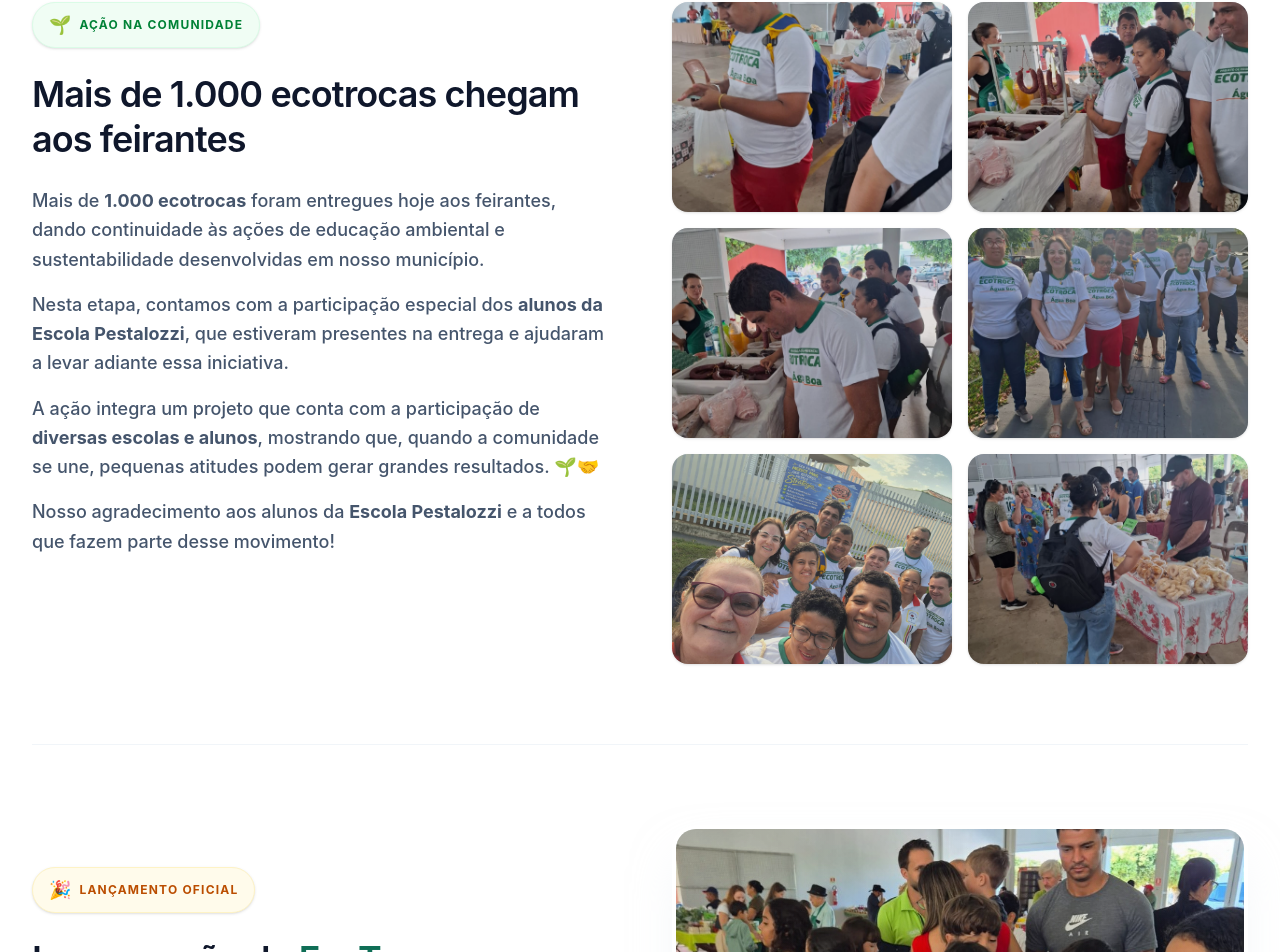
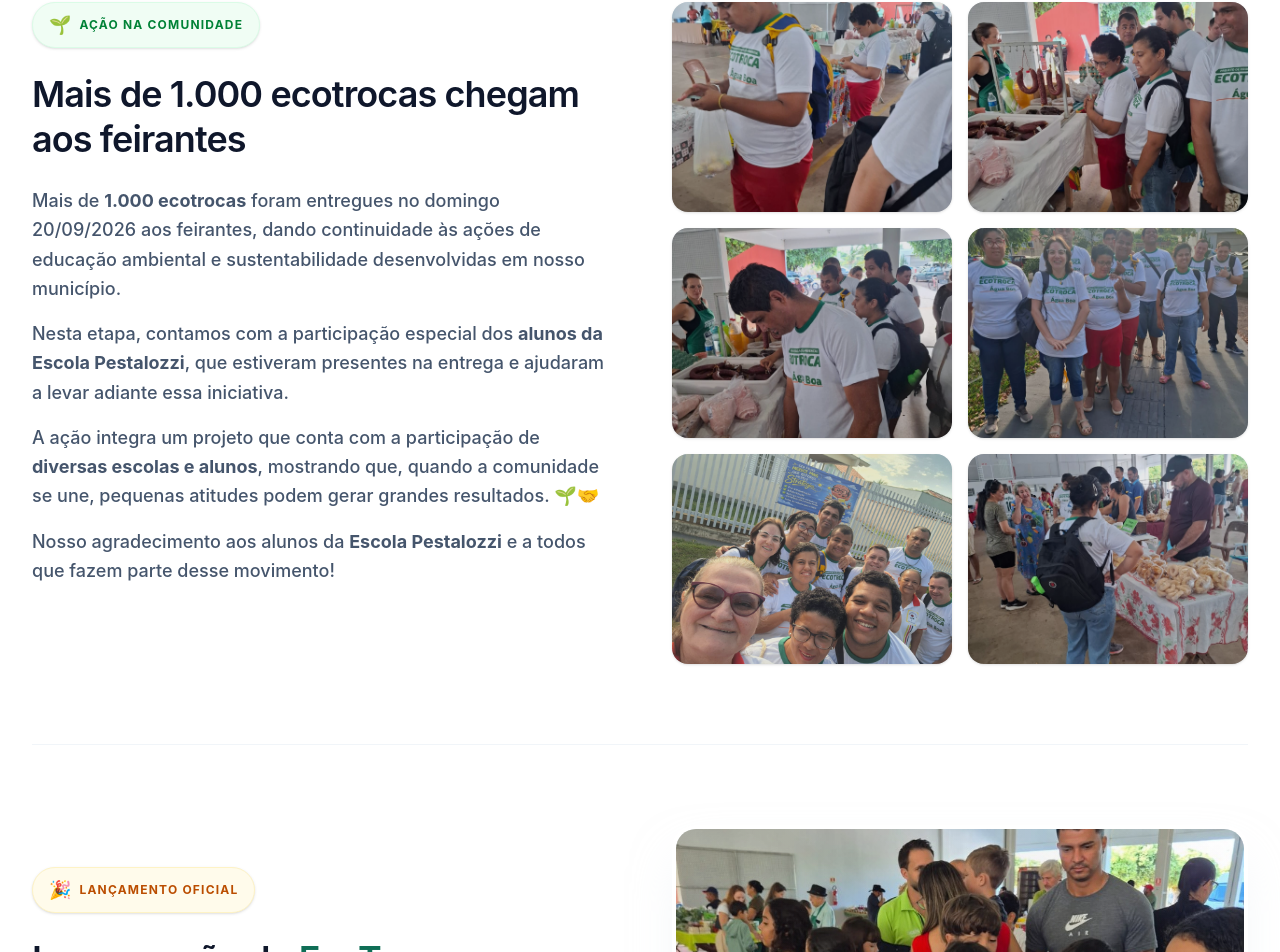
Before and after one commit to marciogleik/ecotroca, a React (Vite) app: page / in a window 1280 px wide. Shown: the part 1112-2064 px from the top of the page. Built offline with nearby package versions, Linux system fonts and the light colour scheme; no server answers; the database is empty.

Commit message:
fix: atualizar data da notícia

```diff
--- a/src/pages/PublicPortal.tsx
+++ b/src/pages/PublicPortal.tsx
@@ -364,7 +364,7 @@ const PublicPortal: React.FC = () => {
                 </h3>
 
                 <div className="text-base sm:text-lg text-slate-600 font-medium leading-relaxed space-y-4">
-                  <p>Mais de <strong>1.000 ecotrocas</strong> foram entregues hoje aos feirantes, dando continuidade às ações de educação ambiental e sustentabilidade desenvolvidas em nosso município.</p>
+                  <p>Mais de <strong>1.000 ecotrocas</strong> foram entregues no domingo 20/09/2026 aos feirantes, dando continuidade às ações de educação ambiental e sustentabilidade desenvolvidas em nosso município.</p>
 
                   <p>Nesta etapa, contamos com a participação especial dos <strong>alunos da Escola Pestalozzi</strong>, que estiveram presentes na entrega e ajudaram a levar adiante essa iniciativa.</p>
 
```
